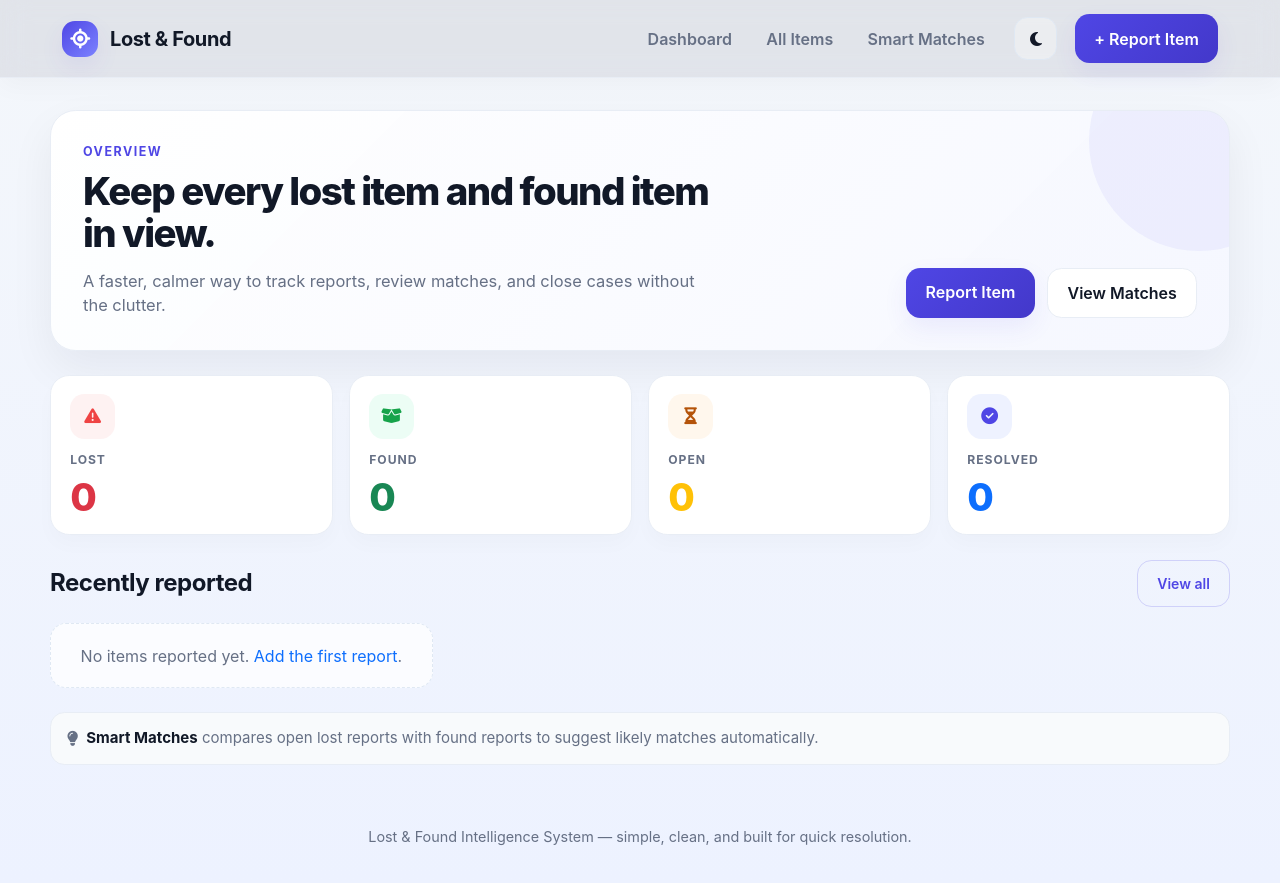
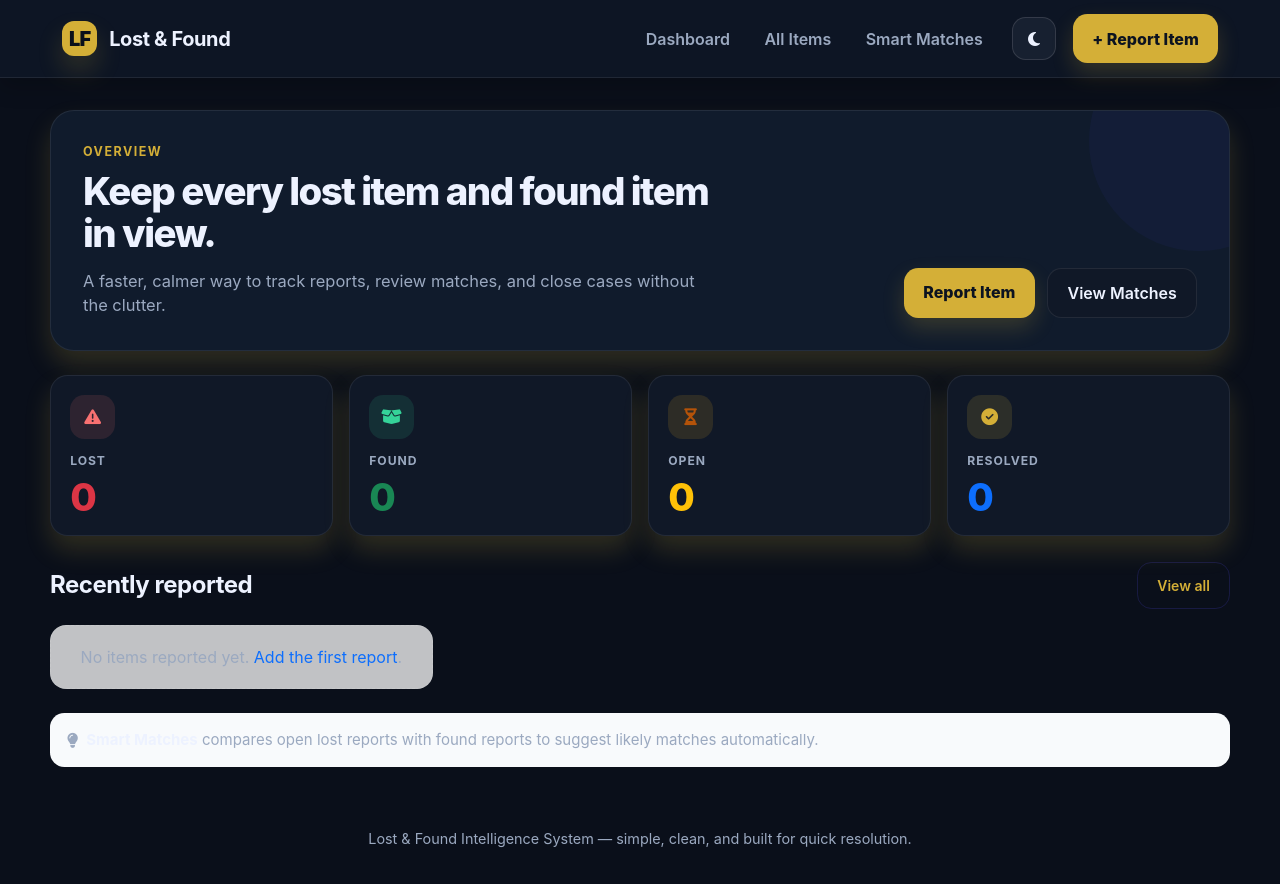
Before and after one commit to JayJawalkar/lost_found_item, a Flask app: page / in a window 1280 px wide. Run offline with Flask 3, Linux system fonts and the light colour scheme; data that the repository does not hold is empty; some libraries are stand-ins or nearby versions.

Commit message:
UI changes

```diff
--- a/static/style.css
+++ b/static/style.css
@@ -1,45 +1,49 @@
 :root {
-  --bg: #f4f7fb;
-  --bg-strong: #edf2ff;
-  --panel: #ffffff;
-  --panel-strong: #f9fafb;
-  --line: #e8edf5;
-  --line-strong: #dfe8f3;
-  --text: #111827;
-  --muted: #667085;
-  --primary: #4f46e5;
-  --primary-strong: #4338ca;
-  --primary-soft: #eef2ff;
-  --success: #16a34a;
-  --success-soft: #ecfdf5;
-  --danger: #ef4444;
-  --danger-soft: #fef2f2;
-  --warning: #f59e0b;
-  --warning-soft: #fff7ed;
-  --shadow: 0 18px 45px rgba(15, 23, 42, 0.06);
-  --shadow-soft: 0 10px 25px rgba(79, 70, 229, 0.08);
-}
-
-body[data-theme="dark"] {
-  --bg: #0b1020;
+  --bg: #0a0f1a;
   --bg-strong: #111827;
-  --panel: #111827;
-  --panel-strong: #0f172a;
-  --line: rgba(148, 163, 184, 0.18);
-  --line-strong: rgba(148, 163, 184, 0.24);
-  --text: #e5ecff;
-  --muted: #94a3b8;
-  --primary: #8b8cff;
-  --primary-strong: #6f6dff;
-  --primary-soft: rgba(139, 140, 255, 0.15);
-  --success: #34d399;
-  --success-soft: rgba(52, 211, 153, 0.12);
+  --panel: #101827;
+  --panel-strong: #172133;
+  --line: rgba(255,255,255,0.08);
+  --line-strong: rgba(255,255,255,0.12);
+  --text: #edf2ff;
+  --muted: #9ba9c0;
+  --primary: #d4af37;
+  --primary-strong: #b8921d;
+  --primary-soft: rgba(212, 175, 55, 0.14);
+  --success: #35d399;
+  --success-soft: rgba(53, 211, 153, 0.12);
   --danger: #f87171;
   --danger-soft: rgba(248, 113, 113, 0.12);
   --warning: #fbbf24;
   --warning-soft: rgba(251, 191, 36, 0.12);
-  --shadow: 0 22px 50px rgba(2, 6, 23, 0.45);
-  --shadow-soft: 0 12px 28px rgba(96, 111, 255, 0.18);
+  --cyan: #7dd3fc;
+  --pink: #f9a8d4;
+  --shadow: 0 20px 50px rgba(0, 0, 0, 0.35);
+  --shadow-soft: 0 14px 26px rgba(212, 175, 55, 0.18);
+}
+
+body[data-theme="light"] {
+  --bg: #f3f4f6;
+  --bg-strong: #eef2f7;
+  --panel: #ffffff;
+  --panel-strong: #f8fafc;
+  --line: rgba(15, 23, 42, 0.08);
+  --line-strong: rgba(15, 23, 42, 0.11);
+  --text: #111827;
+  --muted: #4b5563;
+  --primary: #c79a16;
+  --primary-strong: #a67d10;
+  --primary-soft: rgba(199, 154, 22, 0.12);
+  --success: #1fb675;
+  --success-soft: rgba(31, 182, 117, 0.12);
+  --danger: #e05d6f;
+  --danger-soft: rgba(224, 93, 111, 0.12);
+  --warning: #e9a72c;
+  --warning-soft: rgba(233, 167, 44, 0.12);
+  --cyan: #38bdf8;
+  --pink: #ec4899;
+  --shadow: 0 16px 34px rgba(17, 24, 39, 0.12);
+  --shadow-soft: 0 12px 22px rgba(199, 154, 22, 0.12);
 }
 
 * {
@@ -53,7 +57,7 @@ html {
 body {
   margin: 0;
   font-family: "Inter", "Segoe UI", sans-serif;
-  background: linear-gradient(180deg, var(--bg) 0%, var(--bg-strong) 100%);
+  background: var(--bg);
   color: var(--text);
   transition: background 0.25s ease, color 0.25s ease;
 }
@@ -74,14 +78,13 @@ img {
   position: sticky;
   top: 0;
   z-index: 20;
-  background: rgba(15, 23, 42, 0.08);
-  backdrop-filter: blur(14px);
+  background: #0d1524;
   border-bottom: 1px solid var(--line);
-  box-shadow: 0 8px 24px rgba(15, 23, 42, 0.03);
+  box-shadow: 0 10px 20px rgba(0,0,0,0.18);
 }
 
-body[data-theme="dark"] .app-navbar {
-  background: rgba(15, 23, 42, 0.7);
+body[data-theme="light"] .app-navbar {
+  background: #ffffff;
 }
 
 .navbar {
@@ -101,12 +104,14 @@ body[data-theme="dark"] .app-navbar {
   display: inline-flex;
   align-items: center;
   justify-content: center;
-  width: 2.25rem;
-  height: 2.25rem;
-  border-radius: 0.8rem;
-  background: linear-gradient(135deg, var(--primary), #7c83ff);
-  color: white;
+  width: 2.2rem;
+  height: 2.2rem;
+  border-radius: 0.75rem;
+  background: var(--primary);
+  color: #0a0f1a;
   box-shadow: var(--shadow-soft);
+  font-weight: 900;
+  letter-spacing: -0.05em;
 }
 
 .navbar-nav {
@@ -160,17 +165,17 @@ body[data-theme="dark"] .theme-toggle {
 .hero-card {
   position: relative;
   overflow: hidden;
-  background: linear-gradient(135deg, rgba(255,255,255,0.96) 0%, rgba(245,247,255,0.97) 100%);
+  background: #101b2c;
   border: 1px solid var(--line);
-  border-radius: 1.6rem;
-  box-shadow: var(--shadow);
+  border-radius: 1.5rem;
+  box-shadow: var(--shadow-soft);
   padding: 2rem;
   margin-bottom: 1.5rem;
   animation: fadeUp 0.45s ease;
 }
 
-body[data-theme="dark"] .hero-card {
-  background: linear-gradient(135deg, rgba(17,24,39,0.95) 0%, rgba(15,23,42,0.95) 100%);
+body[data-theme="light"] .hero-card {
+  background: #ffffff;
 }
 
 .hero-card::after {
@@ -224,13 +229,16 @@ body[data-theme="dark"] .hero-card {
 }
 
 .btn-primary {
-  background: linear-gradient(135deg, var(--primary), var(--primary-strong));
+  background: var(--primary);
   border: none;
-  box-shadow: var(--shadow-soft);
+  box-shadow: 0 10px 22px rgba(212, 175, 55, 0.2);
+  color: #0c1320;
+  font-weight: 800;
 }
 
 .btn-primary:hover {
-  background: linear-gradient(135deg, var(--primary-strong), var(--primary));
+  background: var(--primary-strong);
+  transform: translateY(-1px);
 }
 
 .btn-light {
@@ -280,13 +288,17 @@ body[data-theme="dark"] .hero-card {
 }
 
 .metric-card {
-  background: var(--panel);
+  background: #101827;
   border: 1px solid var(--line);
-  border-radius: 1.2rem;
-  box-shadow: 0 10px 20px rgba(15, 23, 42, 0.02);
-  padding: 1.1rem 1.2rem;
+  border-radius: 1.1rem;
+  box-shadow: var(--shadow-soft);
+  padding: 1.15rem 1.2rem;
   transition: transform 0.2s ease, box-shadow 0.2s ease;
   animation: fadeUp 0.5s ease both;
+}
+
+body[data-theme="light"] .metric-card {
+  background: #ffffff;
 }
 
 .metric-card:hover,
@@ -435,21 +451,16 @@ body[data-theme="dark"] .hero-card {
   align-items: center;
   gap: 1rem;
   flex-wrap: wrap;
-  background: rgba(255, 255, 255, 0.8);
+  background: #0f172a;
   border: 1px solid var(--line);
   border-radius: 1.2rem;
   padding: 1rem 1.1rem;
   margin-bottom: 1.2rem;
-  box-shadow: 0 12px 25px rgba(15, 23, 42, 0.02);
+  box-shadow: var(--shadow-soft);
 }
 
-body[data-theme="dark"] .filter-shell,
-body[data-theme="dark"] .form-card,
-body[data-theme="dark"] .match-card,
-body[data-theme="dark"] .table-shell,
-body[data-theme="dark"] .item-card,
-body[data-theme="dark"] .metric-card {
-  background: rgba(15, 23, 42, 0.9);
+body[data-theme="light"] .filter-shell {
+  background: #ffffff;
 }
 
 .filter-form {
--- a/templates/base.html
+++ b/templates/base.html
@@ -12,7 +12,7 @@
 <nav class="navbar navbar-expand-lg app-navbar">
   <div class="container">
     <a class="navbar-brand" href="{{ url_for('dashboard') }}">
-      <span class="brand-mark"><i class="fa-solid fa-location-crosshairs"></i></span>
+      <span class="brand-mark">LF</span>
       <span>Lost &amp; Found</span>
     </a>
     <button class="navbar-toggler" type="button" data-bs-toggle="collapse" data-bs-target="#nav">
@@ -53,24 +53,27 @@
 <script>
   const body = document.body;
   const savedTheme = localStorage.getItem('theme');
-  if (savedTheme === 'dark') {
+  if (savedTheme === 'light') {
+    body.setAttribute('data-theme', 'light');
+  } else {
     body.setAttribute('data-theme', 'dark');
   }
 
   const themeToggle = document.getElementById('themeToggle');
   if (themeToggle) {
+    const icon = themeToggle.querySelector('i');
+    const syncIcon = () => {
+      icon.className = body.getAttribute('data-theme') === 'dark' ? 'fa-solid fa-moon' : 'fa-solid fa-sun';
+    };
+
+    syncIcon();
+
     themeToggle.addEventListener('click', () => {
-      const isDark = body.getAttribute('data-theme') === 'dark';
-      body.setAttribute('data-theme', isDark ? 'light' : 'dark');
-      localStorage.setItem('theme', isDark ? 'light' : 'dark');
-      const icon = themeToggle.querySelector('i');
-      icon.className = isDark ? 'fa-solid fa-moon' : 'fa-solid fa-sun';
+      const isLight = body.getAttribute('data-theme') === 'light';
+      body.setAttribute('data-theme', isLight ? 'dark' : 'light');
+      localStorage.setItem('theme', isLight ? 'dark' : 'light');
+      syncIcon();
     });
-
-    const icon = themeToggle.querySelector('i');
-    if (body.getAttribute('data-theme') === 'dark') {
-      icon.className = 'fa-solid fa-sun';
-    }
   }
 </script>
 </body>
```
Also changed, not shown: other parts of static/style.css (+16 -12 lines).
